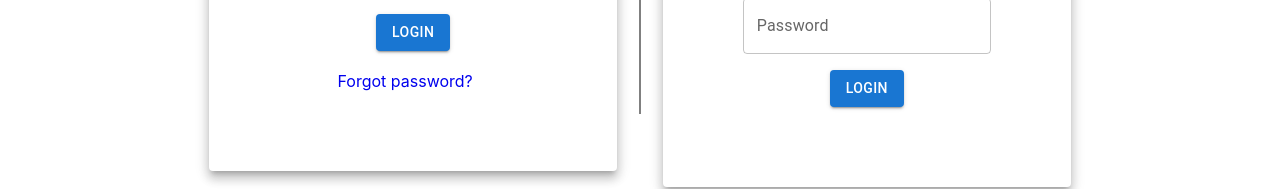
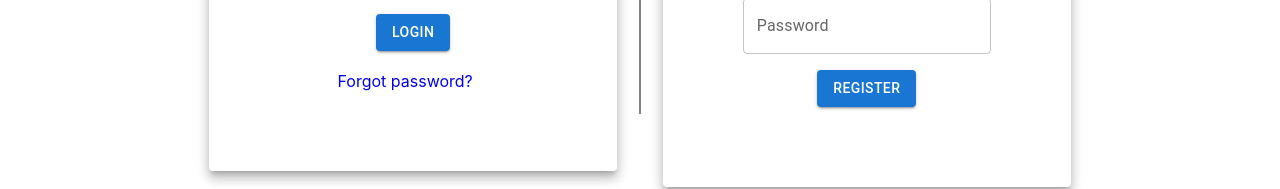
Before and after one commit to heiskane/Bookstore-Project, a React (Create React App) app in the folder react_frontend/: page /login in a window 1280 px wide. Shown: the part 362-551 px from the top of the page. Built offline with nearby package versions, Linux system fonts and the light colour scheme.

Commit message:
register form bug fixed

```diff
--- a/react_frontend/src/component/RegisterForm.js
+++ b/react_frontend/src/component/RegisterForm.js
@@ -119,7 +119,7 @@
             </Grid>
 
             <Grid item>
-              <Button type="submit" variant="contained">Login</Button>
+              <Button type="submit" variant="contained">Register</Button>
             </Grid>
 
           </Grid>
```
Also changed, not shown: 1 other file (tests, documents, lock files or other folders).
